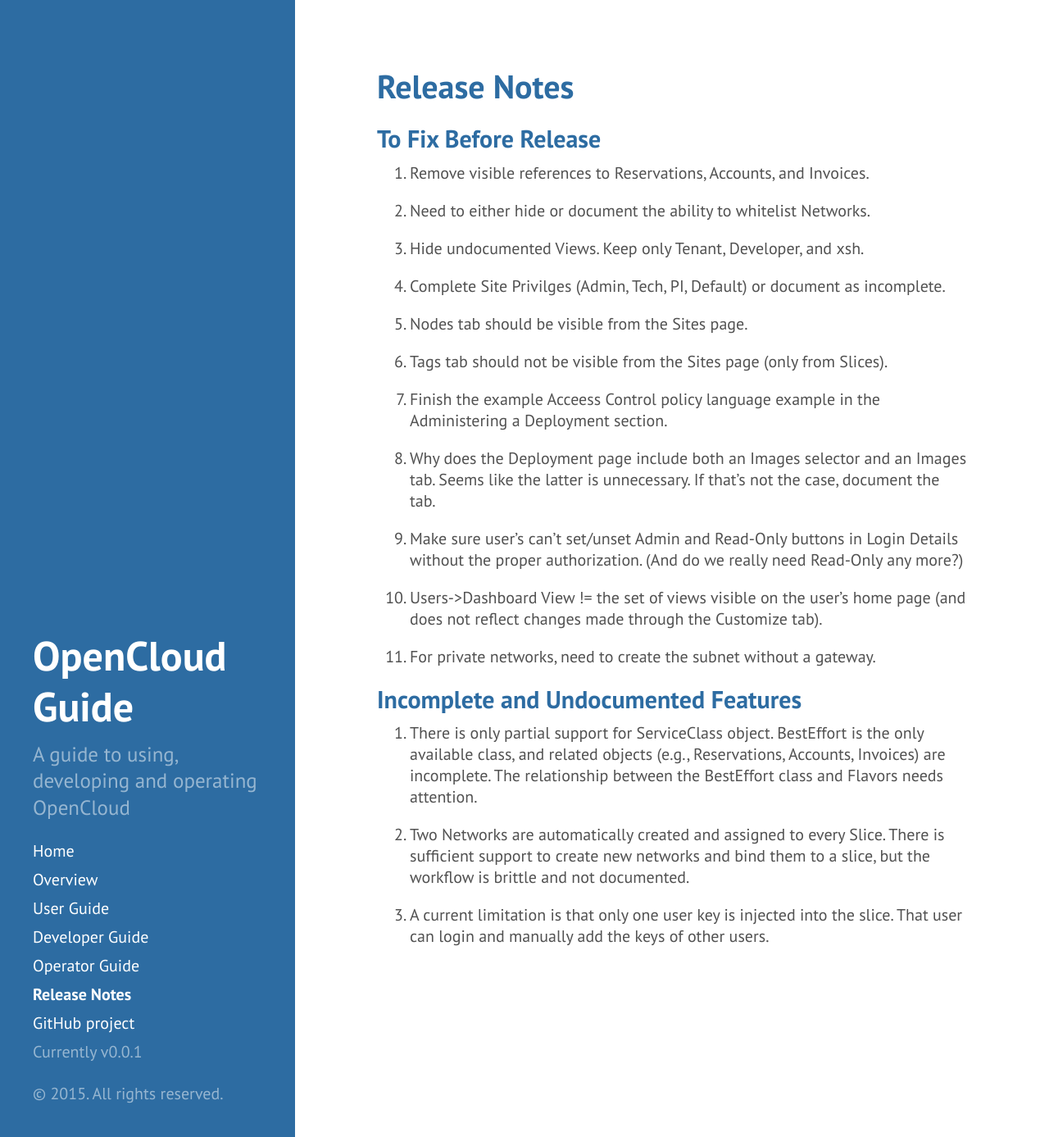
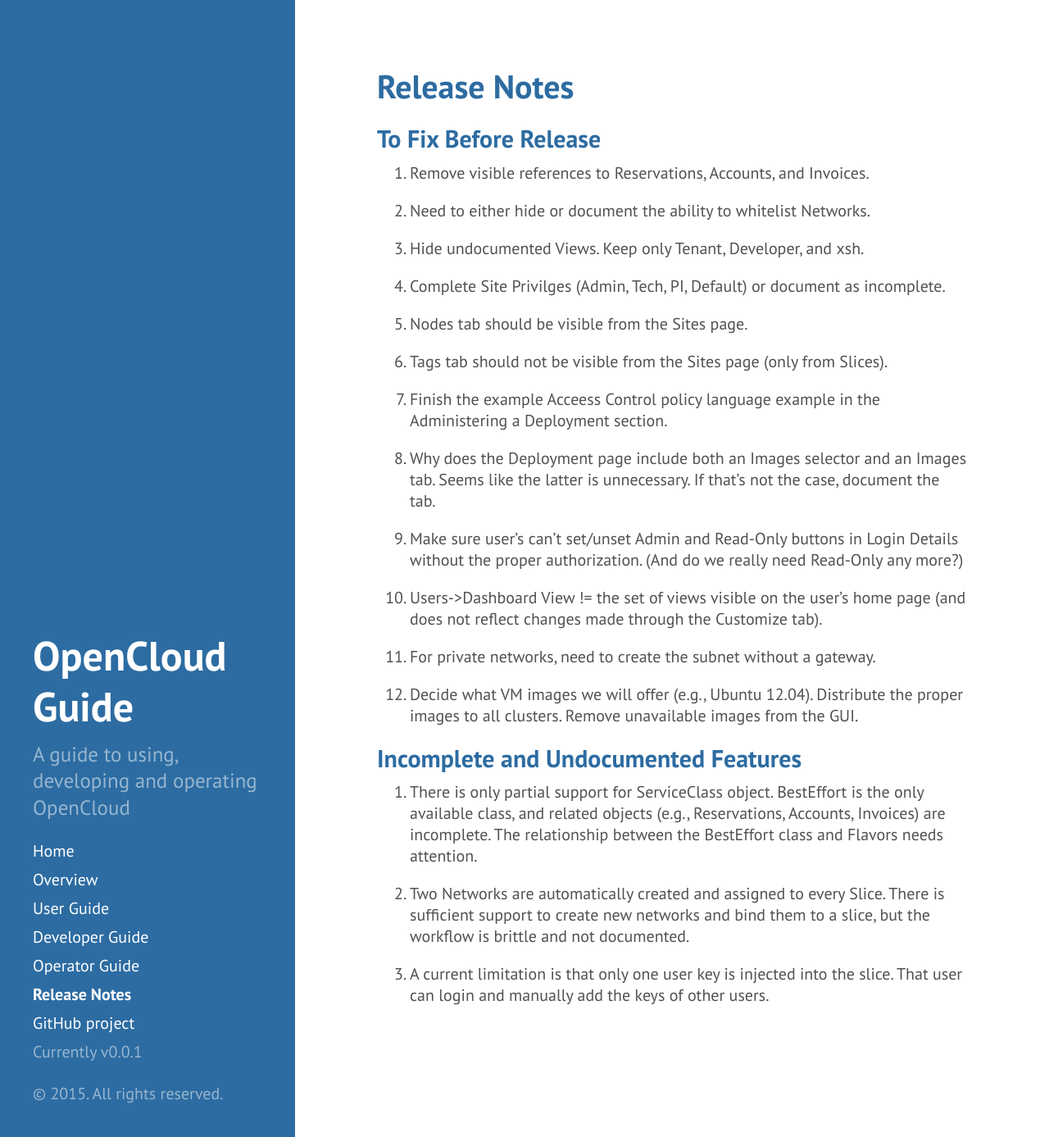
Before and after one commit to open-cloud/open-cloud.github.io.old, a Jekyll site: the page built from 4_notes.md, in a window 1280 px wide and 1387 px high. Shown: the whole window at 82% size. Built offline with Jekyll 4.4.1, drawn with Linux system fonts in a browser that asks for light colours; Markdown is read by kramdown in place of the engine named in the settings.

Commit message:
Update 4_notes.md

```diff
--- a/4_notes.md
+++ b/4_notes.md
@@ -37,6 +37,8 @@
 
 11. For private networks, need to create the subnet without a gateway.
 
+12. Decide what VM images we will offer (e.g., Ubuntu 12.04).  Distribute the proper images to all clusters. Remove unavailable images from the GUI.
+
 ##Incomplete and Undocumented Features
 
 1. There is only partial support for ServiceClass object.
```
